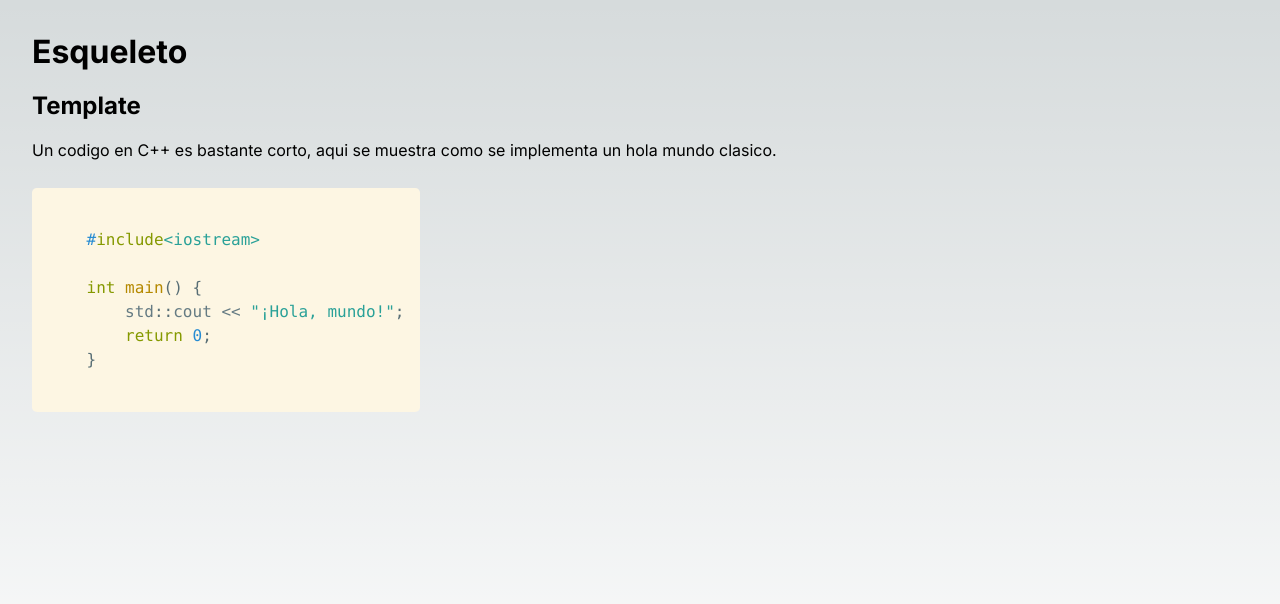
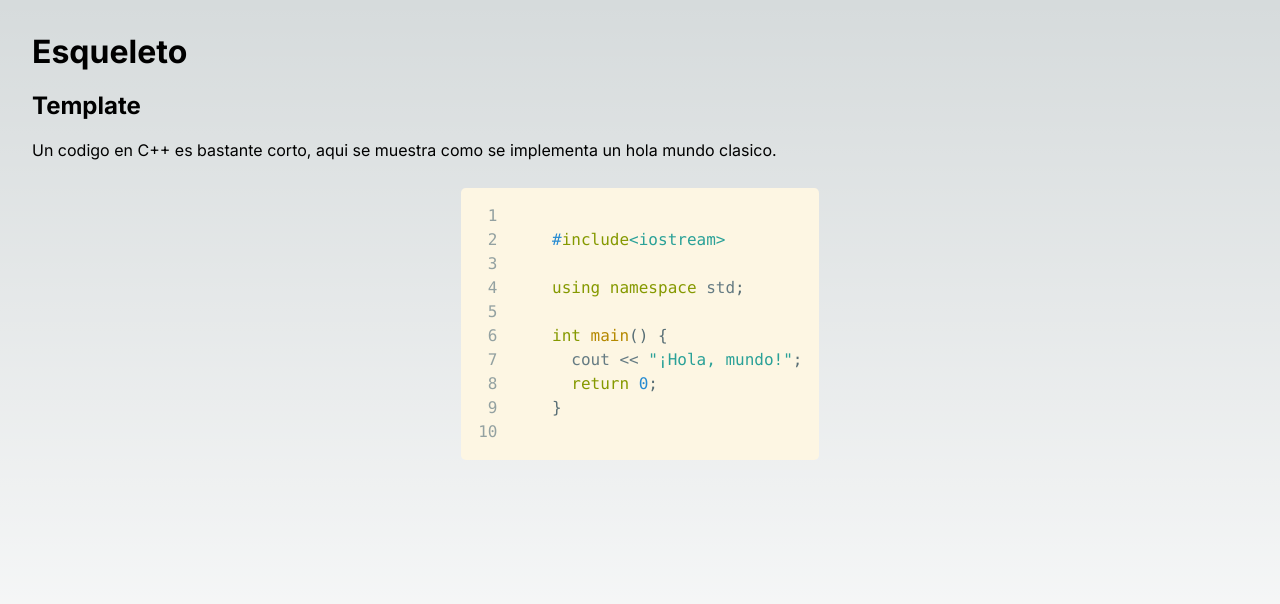
Before and after one commit to JDDMR03/CodeXLearn, a Next.js app: page /esqueleto in a window 1280 px wide. Shown: the top 604 px of the page. Built offline with nearby package versions, Linux system fonts and the light colour scheme.

Commit message:
fixing esqueleto's styles

```diff
--- a/src/components/templateCode.js
+++ b/src/components/templateCode.js
@@ -1,29 +1,20 @@
 import { Prism as SyntaxHighlighter } from 'react-syntax-highlighter';
 import { solarizedlight } from 'react-syntax-highlighter/dist/cjs/styles/prism';
 
-const code = `
+export default function CodeViewer() {
+    const code = `
     #include<iostream>
 
     using namespace std;
 
     int main() {
-        cout << "¡Hola, mundo!";
-        return 0;
-    }
-    `;
-
-export default function CodeViewer() {
-    const code = `
-    #include<iostream>
-
-    int main() {
-        std::cout << "¡Hola, mundo!";
-        return 0;
+      cout << "¡Hola, mundo!";
+      return 0;
     }
     `;
 
     return (
-      <SyntaxHighlighter language="cpp" style={solarizedlight}>
+      <SyntaxHighlighter language="cpp" style={solarizedlight} showLineNumbers={true}>
         {code}
       </SyntaxHighlighter>
     );
--- a/src/pages/esqueleto.js
+++ b/src/pages/esqueleto.js
@@ -25,6 +25,8 @@ export default function Esqueleto() {
             Un codigo en C++ es bastante corto, aqui se muestra como se implementa
             un hola mundo clasico.
           </p>
+        </div>
+        <div className={styles.codeviewer}>
           <CodeViewer/>
         </div>
       </main>
--- a/src/styles/Article.module.css
+++ b/src/styles/Article.module.css
@@ -1,11 +1,11 @@
 .main {
   display: flex;
   flex-direction: column;
-  justify-content: space-between;
   align-items: flex-start;
   padding: 2rem;
   min-height: 100vh;
   width: 100%;
+  gap: 20px;
   height: 100%;
 }
 
@@ -18,9 +18,11 @@
   height: 100%;
 }
 
-.article pre{
-  background-color: #ffffff80;
-  border-radius: 5%;
+.codeviewer{
+  width: 100%;
+  display: flex;
+  justify-content: center;
+  align-items: center;
 }
 
 .article p{
@@ -57,4 +59,7 @@
   .tables{
     overflow-x: auto;
   }
+  .codeviewer{
+    overflow-x: auto;
+  }
 }
```
